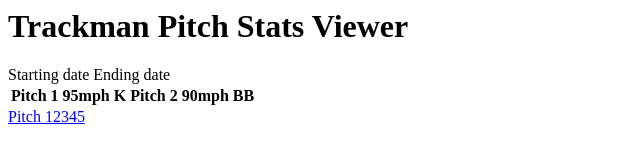
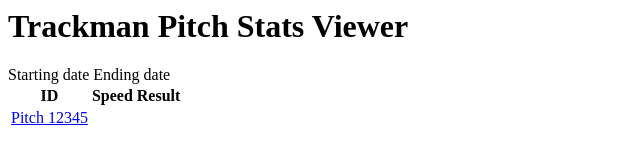
Before and after one commit to elise-blythe/elise-blythe, a plain HTML site: page index.html in a window 1280 px wide. Shown: the whole page, without its empty margins (0-640 px from the left). Drawn offline with Linux system fonts and the light colour scheme.

Commit message:
Update index.html

```diff
--- a/index.html
+++ b/index.html
@@ -8,10 +8,13 @@
     Ending date
     <table>
       <tr>
-        <th>Pitch 1 95mph K</th>
-        <th>Pitch 2 90mph BB</th>
+        <th>ID</th>
+        <th>Speed</th>
+        <th>Result</th>
+      </tr>
+      <tr>
+        <td><a href="details.html">Pitch 12345</a></td>
       </tr>
     </table>
-    <a href="details.html">Pitch 12345</a>
   </body>
 </html>
```
